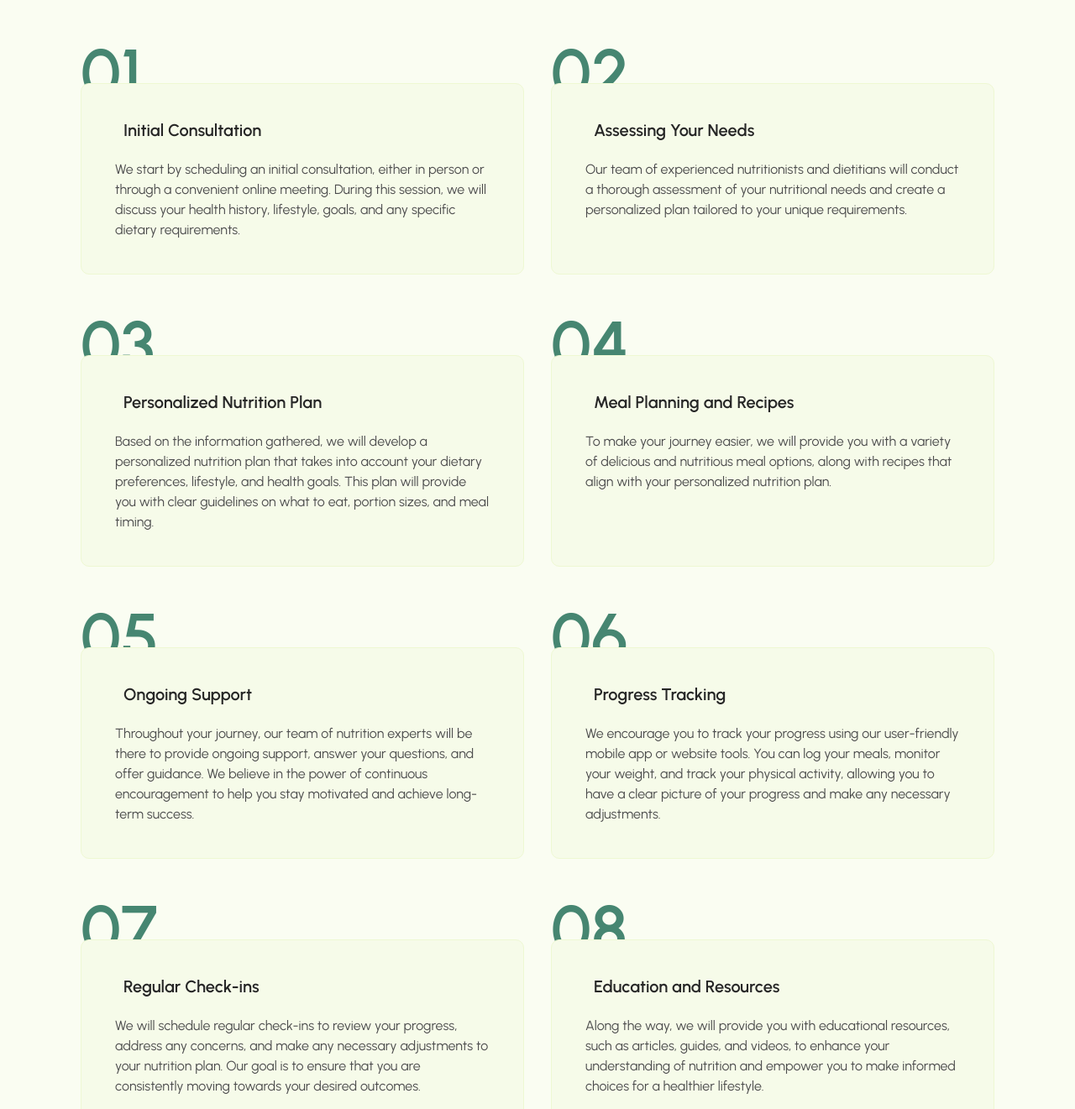
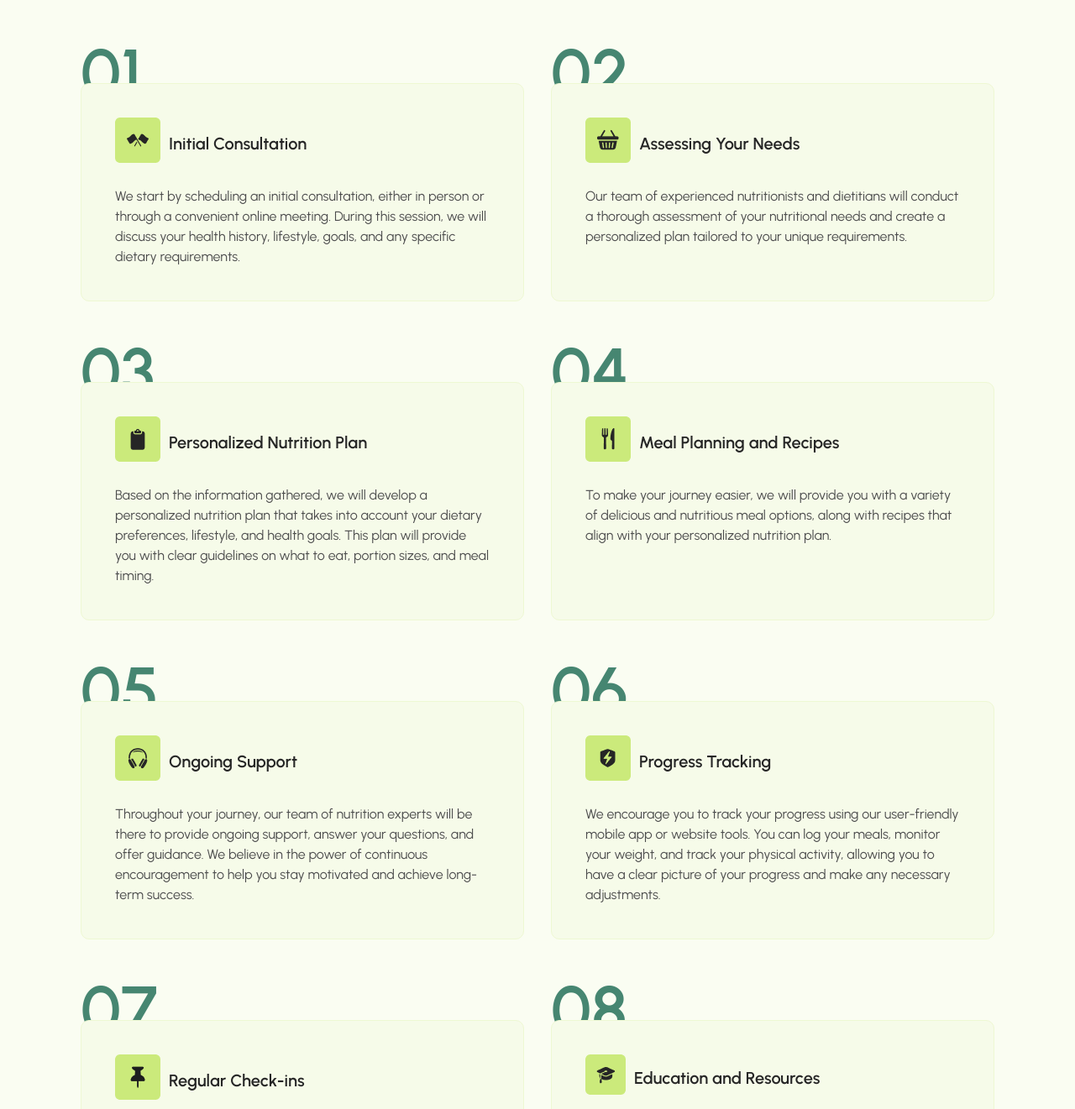
Before and after one commit to kric0007/mtm6201-midterm, a plain HTML site: page process.html in a window 1280 px wide. Shown: the part 1015-2336 px from the top of the page at 84% size. Drawn offline with Linux system fonts and the light colour scheme.

Commit message:
update image url to new folder

```diff
--- a/css/process.css
+++ b/css/process.css
@@ -81,22 +81,22 @@
 }
 
 .works-card-container:first-of-type h3::before {
-    content: url('../images/consultation-icon.png');
+    content: url('../images/icons/consultation-icon.png');
     margin-right: 10px;
 }
 
 .works-card-container:nth-of-type(2) h3::before {
-    content: url('../images/need-icon.png');
+    content: url('../images/icons/need-icon.png');
     margin-right: 10px;
 }
 
 .works-card-container:nth-of-type(3) h3::before {
-    content: url('../images/plan-icon.png');
+    content: url('../images/icons/plan-icon.png');
     margin-right: 10px;
 }
 
 .works-card-container:nth-of-type(4) h3::before {
-    content: url('../images/meal-icon.png');
+    content: url('../images/icons/meal-icon.png');
     margin-right: 10px;
 }
 
@@ -211,32 +211,32 @@
     }
 
     .works-card-container:nth-of-type(5).desktop h3::before {
-        content: url('../images/support-icon.png');
+        content: url('../images/icons/support-icon.png');
         margin-right: 10px;
     }
 
     .works-card-container:nth-of-type(6).desktop h3::before {
-        content: url('../images/progress-icon.png');
+        content: url('../images/icons/progress-icon.png');
         margin-right: 10px;
     }
 
     .works-card-container:nth-of-type(7).desktop h3::before {
-        content: url('../images/check-icon.png');
+        content: url('../images/icons/check-icon.png');
         margin-right: 10px;
     }
 
     .works-card-container:nth-of-type(8).desktop h3::before {
-        content: url('../images/hat-icon.png');
+        content: url('../images/icons/hat-icon.png');
         margin-right: 10px;
     }
 
     .works-card-container:nth-of-type(9).desktop h3::before {
-        content: url('../images/adjustment-icon.png');
+        content: url('../images/icons/adjustment-icon.png');
         margin-right: 10px;
     }
 
     .works-card-container:nth-of-type(10).desktop h3::before {
-        content: url('../images/sustain-icon.png');
+        content: url('../images/icons/sustain-icon.png');
         margin-right: 10px;
     }
 
--- a/process.html
+++ b/process.html
@@ -55,7 +55,7 @@
 
             <!-- menu mobile -->
             <ul class="main_nav">
-                <li><a href="">Home</a></li>
+                <li><a href="/index.html">Home</a></li>
                 <li><a href="">About</a></li>
                 <li><a href="/team.html">Team</a></li>
                 <li><a href="/process.html">Process</a></li>
@@ -65,7 +65,7 @@
             </ul>
             <!-- for laptop and desktop menu -->
             <ul id="desktop-menu">
-                <li><a href="">Home</a></li>
+                <li><a href="/index.html">Home</a></li>
                 <li><a href="">About</a></li>
                 <li><a href="/team.html">Team</a></li>
                 <li><a href="/process.html">Process</a></li>
@@ -79,8 +79,8 @@
     <main>
         <section id="process-section">
             <picture>
-                <!-- for desktop -->
-                <source media="(min-width: 1441px)" srcset="./images/process-desktop.png">
+                <!-- for desktop/laptop -->
+                <source media="(min-width: 431px)" srcset="./images/process-desktop.png">
 
                 <!-- for mobile -->
                 <source media="(max-width: 430px)" srcset="./images/process-mobile.png">
```
Also changed, not shown: index.html (+2 -2 lines), team.html (+2 -2 lines), 1 other file.
